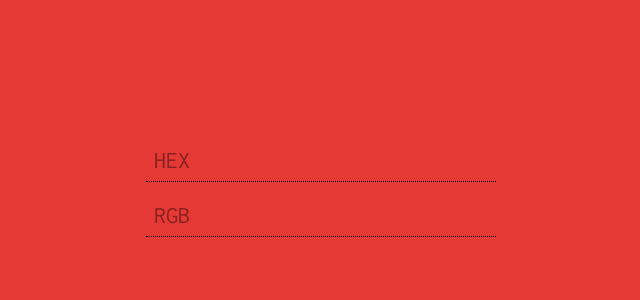
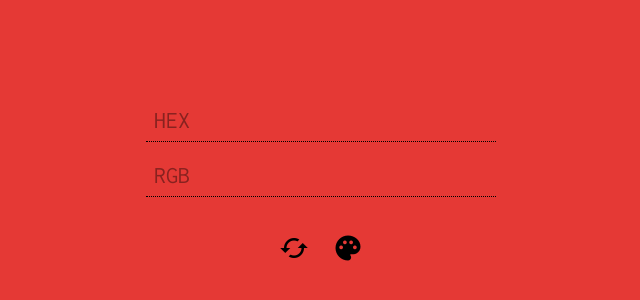
Before and after one commit to CrispCrafts/website, a React (Create React App) app: page / in a window 1280 px wide. Shown: the part 206-506 px from the top of the page, without its empty margins (319-959 px from the left). Built offline with nearby package versions, Linux system fonts and the light colour scheme.

Commit message:
Added Navigation Actions

```diff
--- a/src/App.js
+++ b/src/App.js
@@ -2,6 +2,7 @@ import React, { Component } from 'react';
 import './App.css';
 import ColorConverter from './ColorConverter/ColorConverter';
 import { getTextColor, hexToString } from './core/index';
+import Nav from './Nav/Nav';
 
 class App extends Component {
   constructor(props) {
@@ -30,6 +31,7 @@ class App extends Component {
             textColor: getTextColor(c)
           })
         }}/>
+        <Nav />
       </div>
     );
   }
--- a/src/ColorConverter/ColorConverter.css
+++ b/src/ColorConverter/ColorConverter.css
@@ -19,7 +19,7 @@ input[type=text] {
     /*color: white;
     border-color: white;
     mix-blend-mode: difference;*/
-    border-width: 0.5px;
+    border-bottom-width: thin;
     box-sizing: border-box;
     padding: 8px;
     background-color: transparent;
@@ -27,7 +27,7 @@ input[type=text] {
 }
 
 input[type=text]:focus {
-    border-width: 0.5px;
+    border-bottom-width: 1px;
     border-bottom: solid;
     color: inherit;
     /*border-color: white;
--- /dev/null
+++ b/src/Nav/Nav.css
@@ -0,0 +1,13 @@
+.nav-container {
+    display: flex;
+    flex-direction: row;
+    color: inherit;
+}
+
+.nav-container div{
+    padding: 24px 12px;
+}
+
+.nav-container div i {
+    font-size: 30px;
+}
--- /dev/null
+++ b/src/Nav/Nav.js
@@ -0,0 +1,19 @@
+import React, { Component } from 'react';
+import styles from './Nav.css';
+
+class Nav extends Component {
+    constructor(props) {
+        super(props);
+    }
+
+    render () {
+        return(
+            <div className="nav-container">
+                <div><i className="material-icons">cached</i></div>
+                <div><i className="material-icons">palette</i></div>
+            </div>
+        );
+    }
+}
+
+export default Nav;
--- a/src/index.css
+++ b/src/index.css
@@ -1,4 +1,6 @@
 @import url('https://fonts.googleapis.com/css?family=Inconsolata|Montserrat');
+@import url('https://fonts.googleapis.com/icon?family=Material+Icons');
+
 html,
 body {
   margin: 0;
```
